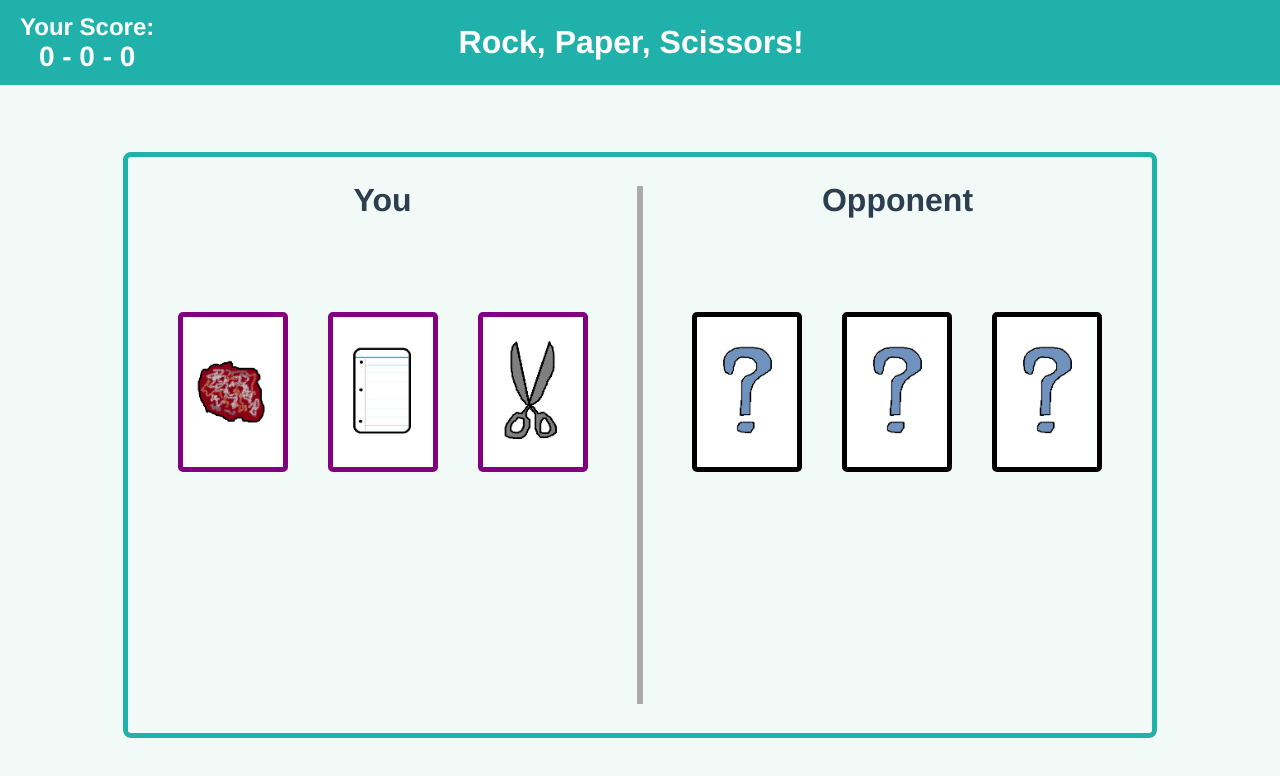
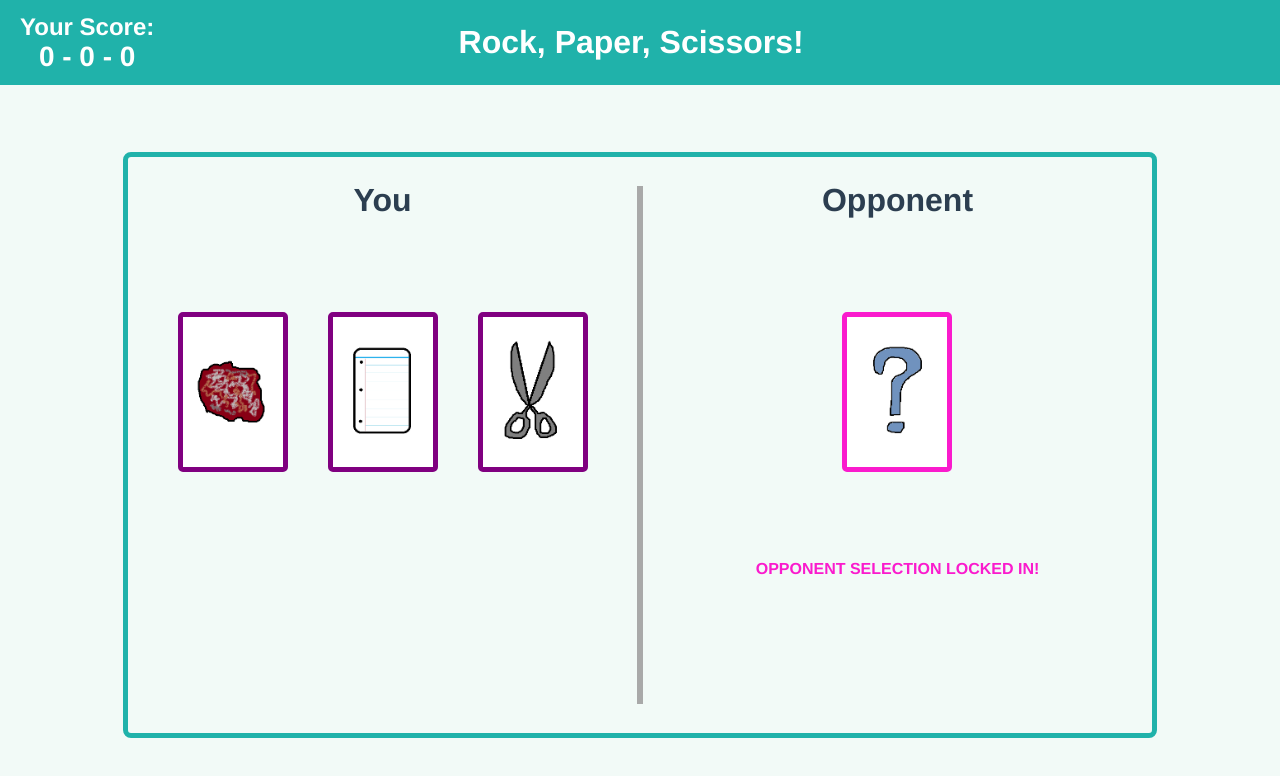
Before and after one commit to aasmith2021/rock-paper-scissors, a Vue app in the folder rps-fe/: page /#/ in a window 1280 px wide. Shown: the top 776 px of the page. Built offline with nearby package versions, Linux system fonts and the light colour scheme.

Commit message:
Add ability for player to lock in item; add logic for when opponent locks in item

```diff
--- a/rps-fe/src/components/GameBoard.vue
+++ b/rps-fe/src/components/GameBoard.vue
@@ -8,32 +8,45 @@
             v-if="itemSelected === null || itemSelected === 'rock'"
             :picture-source="'rock.png'"
             :alt-text="'rock'"
-            :border-color="localPlayerColor"
+            :hover-enabled="!itemLockedIn"
+            :border-color="playerItemBorderColor"
             @click="toggleSelectItem('rock')"
           />
           <Item
             v-if="itemSelected === null || itemSelected === 'paper'"
             :picture-source="'paper.png'"
             :alt-text="'paper'"
-            :border-color="localPlayerColor"
+            :hover-enabled="!itemLockedIn"
+            :border-color="playerItemBorderColor"
             @click="toggleSelectItem('paper')"
           />
           <Item
             v-if="itemSelected === null || itemSelected === 'scissors'"
             :picture-source="'scissors.png'"
             :alt-text="'scissors'"
-            :border-color="localPlayerColor"
+            :hover-enabled="!itemLockedIn"
+            :border-color="playerItemBorderColor"
             @click="toggleSelectItem('scissors')"
           />
         </div>
         <div
-          v-if="itemSelected"
+          v-if="itemSelected && !itemLockedIn"
           class="submit-section"
         >
           <p class="undo-message">
             Click item to undo your selection
           </p>
-          <button>Submit</button>
+          <button @click="lockInItem">
+            Submit
+          </button>
+        </div>
+        <div
+          v-if="itemSelected && itemLockedIn"
+          class="submit-section"
+        >
+          <p class="item-locked-in-message">
+            Your Selection Has Been Locked In!
+          </p>
         </div>
       </div>
       <div class="divider"></div>
@@ -44,7 +57,7 @@
             :picture-source="'question_mark.png'"
             :alt-text="'question mark'"
             :hover-enabled="false"
-            :border-color="opponentColor"
+            :border-color="opponentItemSelected ? itemSelectedColor : opponentColor"
           />
           <Item
             v-if="!opponentItemSelected"
@@ -60,6 +73,14 @@
             :hover-enabled="false"
             :border-color="opponentColor"
           />
+        </div>
+        <div
+          v-if="opponentItemSelected"
+          class="opponent-item-selected-section"
+        >
+          <p class="item-locked-in-message">
+            Opponent Selection Locked In!
+          </p>
         </div>
       </div>
     </div>
@@ -77,12 +98,23 @@ export default {
   props: {
     opponentName: String,
     opponentColor: String,
+    opponentItemSelected: Boolean,
     localPlayerColor: String,
   },
   data() {
     return {
+      itemLockedIn: false,
       itemSelected: null,
+      itemSelectedColor: '#fa1bcd',
     };
+  },
+  computed: {
+    playerItemBorderColor({ itemLockedIn, itemSelectedColor, localPlayerColor }) {
+      if (itemLockedIn) {
+        return itemSelectedColor;
+      }
+      return localPlayerColor;
+    },
   },
   methods: {
     toggleSelectItem(itemName) {
@@ -91,6 +123,9 @@ export default {
       } else {
         this.itemSelected = null;
       }
+    },
+    lockInItem() {
+      this.itemLockedIn = true;
     },
   },
 };
@@ -168,7 +203,16 @@ export default {
     border-color: #fa1bcd;
   }
 
-  .submit-section {
+  .submit-section, .opponent-item-selected-section {
     margin-top: 10px;
   }
+
+  .item-locked-in-message {
+    color: #fa1bcd;
+    text-transform: uppercase;
+    font-weight: bolder;
+    margin: 0;
+    position: relative;
+    bottom: 15px;
+  }
 </style>
--- a/rps-fe/src/views/Home.vue
+++ b/rps-fe/src/views/Home.vue
@@ -32,6 +32,7 @@
         :local-player-color="localPlayerColor"
         :opponent-color="opponentColor"
         :opponent-name="opponentName"
+        :opponent-item-selected="opponentItemSelected"
       />
     </div>
   </div>
@@ -62,6 +63,7 @@ export default {
       allConnections: [],
       gameRunning: true,
       lostConnection: false,
+      opponentItemSelected: true,
       otherPlayerLostConnection: false,
       showReadyToPlay: false,
       userName: 'a',
```
